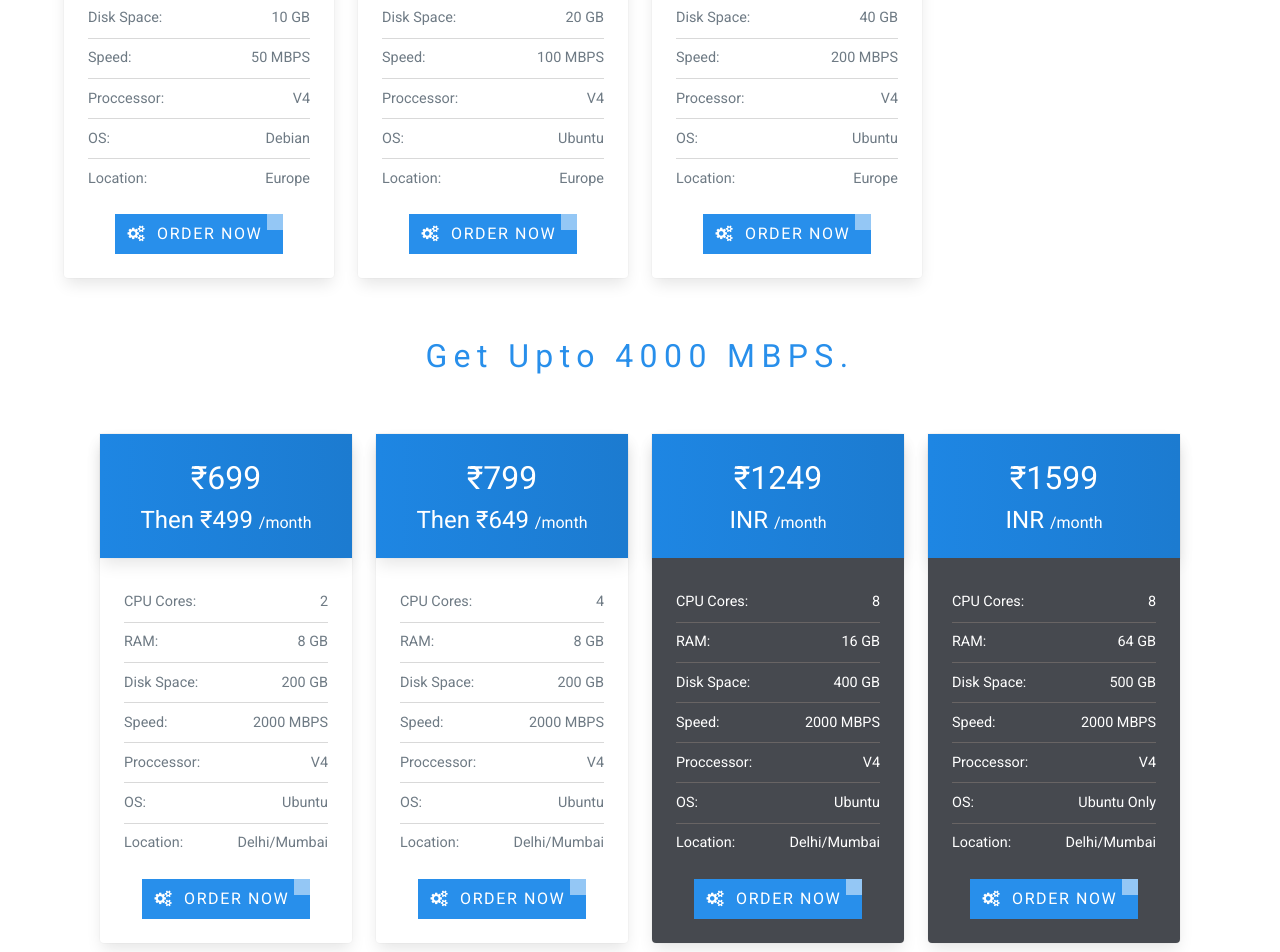
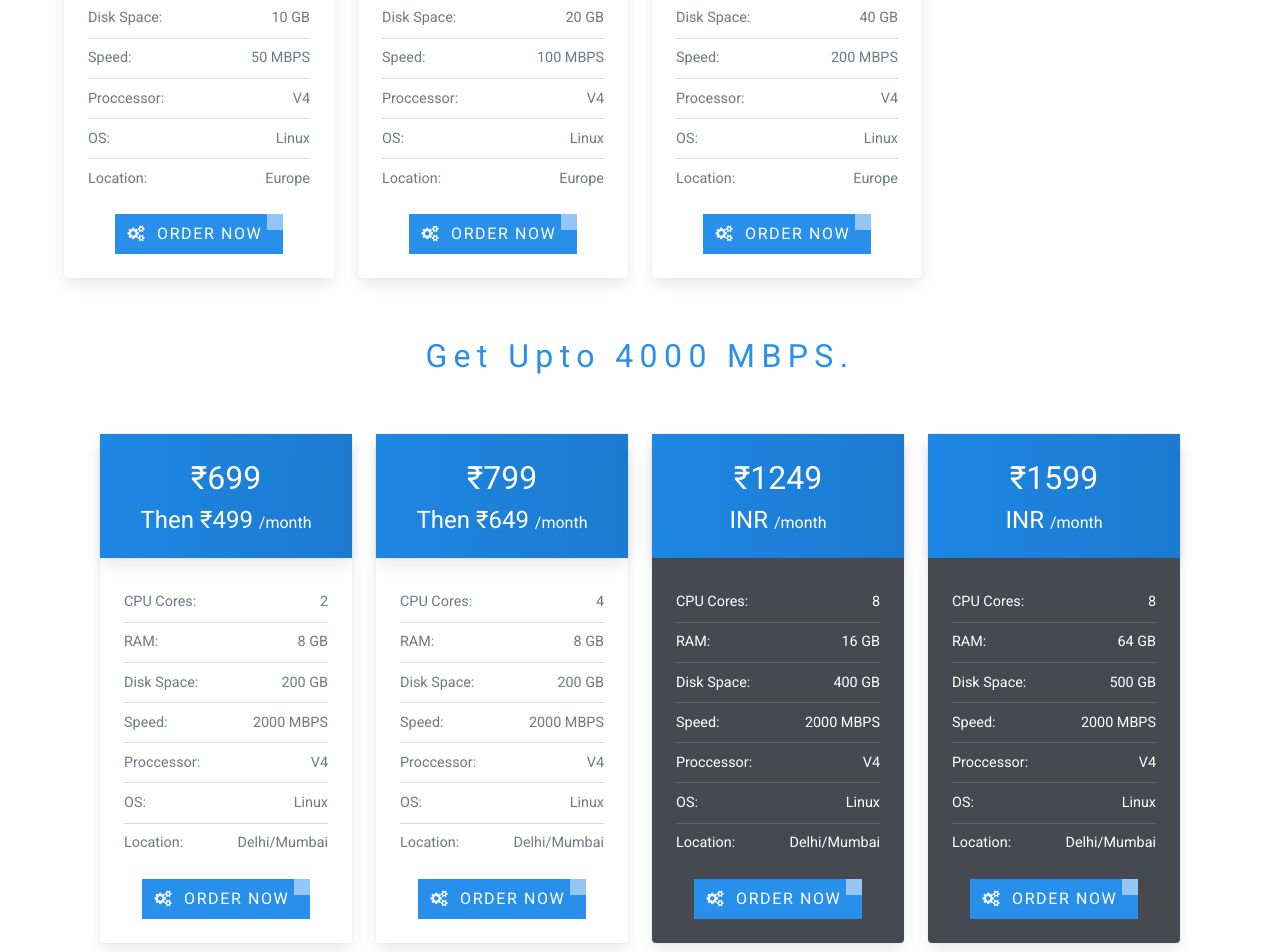
Before and after one commit to TIMESISNOTWAITING/animweb, a plain HTML site: page index.html in a window 1280 px wide. Shown: the part 960-1912 px from the top of the page. Drawn offline with Linux system fonts and the light colour scheme.

Commit message:
Update index.html

```diff
--- a/index.html
+++ b/index.html
@@ -186,7 +186,7 @@ great value and powerful features at affordable price.Note: We Don't Sell Carded
                                     <span>V4</span>
                                 </li>
                                 <li>OS:
-                                    <span>Debian</span>
+                                    <span>Linux</span>
                                 </li>
                                 <li>Location:
                                     <span>Europe</span>
@@ -239,7 +239,7 @@ great value and powerful features at affordable price.Note: We Don't Sell Carded
                                     <span>V4</span>
                                 </li>
                                 <li>OS:
-                                    <span>Ubuntu</span>
+                                    <span>Linux</span>
                                 </li>
                                 <li>Location:
                                     <span>Europe</span>
@@ -292,7 +292,7 @@ great value and powerful features at affordable price.Note: We Don't Sell Carded
                                     <span>V4</span>
                                 </li>
                                 <li>OS:
-                                    <span>Ubuntu</span>
+                                    <span>Linux</span>
                                 </li>
                                 <li>Location:
                                     <span>Europe</span>
@@ -353,7 +353,7 @@ great value and powerful features at affordable price.Note: We Don't Sell Carded
                                     <span>V4</span>
                                 </li>
                                 <li>OS:
-                                    <span>Ubuntu</span>
+                                    <span>Linux</span>
                                 </li>
                                 <li>Location:
                                     <span>Delhi/Mumbai</span>
@@ -406,7 +406,7 @@ great value and powerful features at affordable price.Note: We Don't Sell Carded
                                     <span>V4</span>
                                 </li>
                                 <li>OS:
-                                    <span>Ubuntu</span>
+                                    <span>Linux</span>
                                 </li>
                                 <li>Location:
                                     <span>Delhi/Mumbai</span>
@@ -459,7 +459,7 @@ great value and powerful features at affordable price.Note: We Don't Sell Carded
                                     <span>V4</span>
                                 </li>
                                 <li>OS:
-                                    <span>Ubuntu</span>
+                                    <span>Linux</span>
                                 </li>
                                 <li>Location:
                                     <span>Delhi/Mumbai</span>
@@ -512,7 +512,7 @@ great value and powerful features at affordable price.Note: We Don't Sell Carded
                                     <span>V4</span>
                                 </li>
                                 <li>OS:
-                                    <span>Ubuntu Only</span>
+                                    <span>Linux</span>
                                 </li>
                                 <li>Location:
                                     <span>Delhi/Mumbai</span>
@@ -565,7 +565,7 @@ great value and powerful features at affordable price.Note: We Don't Sell Carded
                                     <span>V4</span>
                                 </li>
                                 <li>OS:
-                                    <span>Ubuntu</span>
+                                    <span>Linux</span>
                                 </li>
                                 <li>Location:
                                     <span>Delhi/Mumbai</span>
@@ -794,7 +794,7 @@ great value and powerful features at affordable price.Note: We Don't Sell Carded
                                     <span>V4</span>
                                 </li>
                                 <li>OS:
-                                    <span>Debian</span>
+                                    <span>Linux</span>
                                 </li>
                                 <li>Location:
                                     <span>Europe</span>
@@ -847,10 +847,10 @@ great value and powerful features at affordable price.Note: We Don't Sell Carded
                                     <span>V4</span>
                                 </li>
                                 <li>OS:
-                                    <span>Ubuntu/Debian</span>
+                                    <span>Linux</span>
                                 </li>
                                 <li>Location:
-                                    <span>Debian</span>
+                                    <span>Europe</span>
                                 </li>
                                                             </ul>
 
@@ -900,7 +900,7 @@ great value and powerful features at affordable price.Note: We Don't Sell Carded
                                     <span>V4</span>
                                 </li>
                                 <li>OS:
-                                    <span>Ubuntu/Debian</span>
+                                    <span>Linux</span>
                                 </li>
                                 <li>Location:
                                     <span>Europe</span>
@@ -953,7 +953,7 @@ great value and powerful features at affordable price.Note: We Don't Sell Carded
                                     <span>V4</span>
                                 </li>
                                 <li>OS:
-                                    <span>Ubuntu</span>
+                                    <span>Linux</span>
                                 </li>
                                 <li>Location:
                                     <span>India</span>
@@ -1067,7 +1067,7 @@ great value and powerful features at affordable price.Note: We Don't Sell Carded
                                     <span>V4</span>
                                 </li>
                                 <li>OS:
-                                    <span>Ubuntu</span>
+                                    <span>Linux</span>
                                 </li>
                                 <li>Location:
                                     <span>Delhi/Mumbai</span>
@@ -1120,7 +1120,7 @@ great value and powerful features at affordable price.Note: We Don't Sell Carded
                                     <span>V4</span>
                                 </li>
                                 <li>OS:
-                                    <span>Ubuntu</span>
+                                    <span>Linux</span>
                                 </li>
                                 <li>Location:
                                     <span>Delhi/Mumbai</span>
@@ -1173,7 +1173,7 @@ great value and powerful features at affordable price.Note: We Don't Sell Carded
                                     <span>V4</span>
                                 </li>
                                 <li>OS:
-                                    <span>Ubuntu</span>
+                                    <span>Linux</span>
                                 </li>
                                 <li>Location:
                                     <span>Delhi/Mumbai</span>
```
